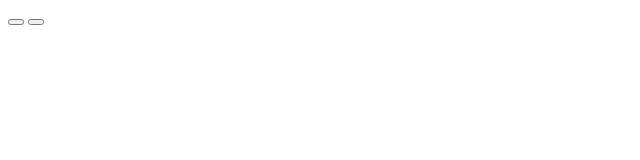
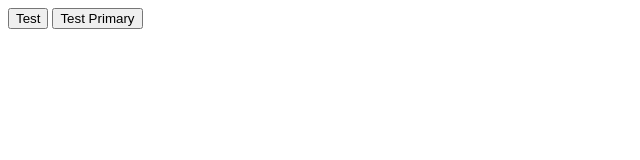
Before and after one commit to OlgaKomar/wu-02-tour-agancy, a plain HTML site: page samples.html in a window 1280 px wide. Shown: the whole page, without its empty margins (0-640 px from the left). Drawn offline with Linux system fonts and the light colour scheme.

Commit message:
Fix review comments - add button text for better visualisaton

```diff
--- a/samples.html
+++ b/samples.html
@@ -6,7 +6,7 @@
     <title>Tour Agancy Samples</title>
   </head>
   <body>
-    <button class="tra-btn"></button>
-    <button class="tra-btn tra-btn-primary"></button>
+    <button class="tra-btn">Test</button>
+    <button class="tra-btn tra-btn-primary">Test Primary</button>
   </body>
 </html>
```
